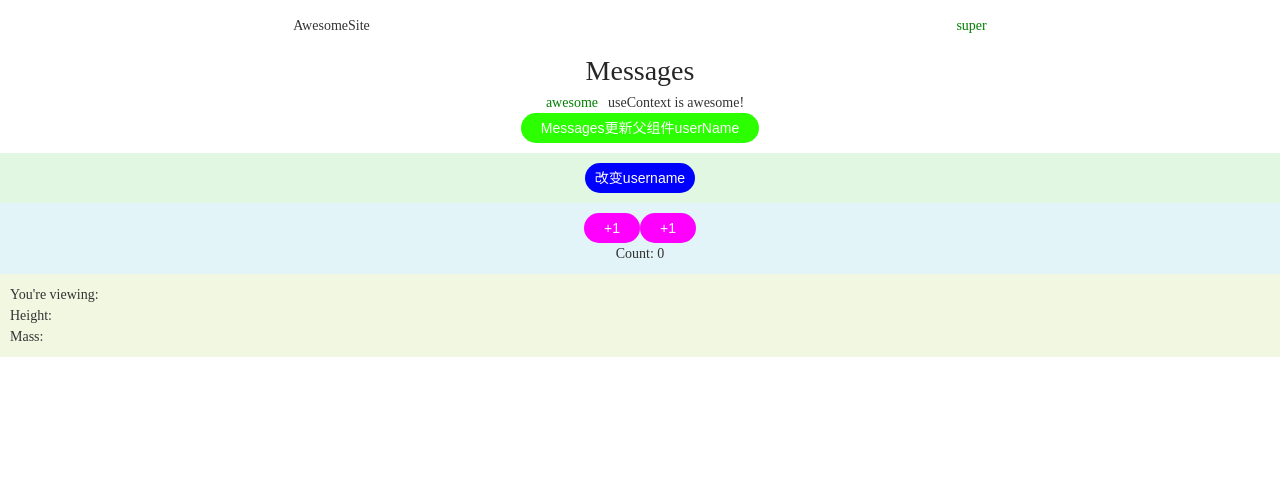
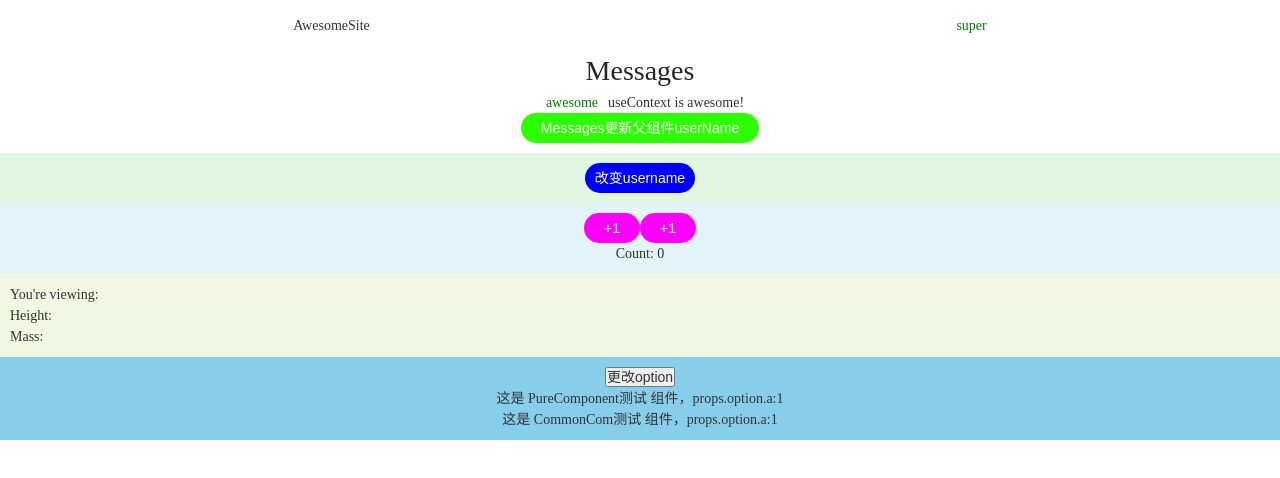
Before and after one commit to MusicTen/react-h5, a React (Create React App) app: page /hooks in a window 1280 px wide. Shown: the top 478 px of the page. Built offline with nearby package versions, Linux system fonts and the light colour scheme; no server answers.

Commit message:
test: 💍 PureComponent

```diff
--- /dev/null
+++ b/src/pages/HooksDemo/CommonCom.js
@@ -0,0 +1,19 @@
+import React from 'react'
+
+export default class CommonCom extends React.Component {
+  // shouldComponentUpdate(nextProps, nextState) {
+  //   if (this.props.option === nextProps.option) {
+  //     return false
+  //   } else {
+  //     return true
+  //   }
+  // }
+  /*
+    在React Component的生命周期中，有一个shouldComponentUpdate方法。这个方法默认返回值是true。
+    这意味着就算没有改变组件的props或者state，也会导致组件的重绘。这就经常导致组件因为不相关数据的改变导致重绘，这极大的降低了React的渲染效率。
+  */
+  render() {
+    // console.log('CommonCom render', this.props)
+    return <div>这是 CommonCom测试 组件，props.option.a:{this.props.option.a}</div>
+  }
+}
--- /dev/null
+++ b/src/pages/HooksDemo/PureCom.js
@@ -0,0 +1,15 @@
+import React from 'react'
+
+export default class PureCom extends React.PureComponent {
+  render() {
+    // console.log('PureComponent render', this.props)
+    return <div>这是 PureComponent测试 组件，props.option.a:{this.props.option.a}</div>
+  }
+}
+/*
+  React创建了PureComponent组件创建了默认的shouldComponentUpdate行为。
+  这个默认的shouldComponentUpdate行为会一一比较props和state中所有的属性，只有当其中任意一项发生改变是，才会进行重绘。
+  需要注意的是，PureComponent使用 浅比较 判断组件是否需要重绘
+  如果对象包含复杂的数据结构，它可能会因深层的数据不一样而产生错误的判断（表现为对象深层的数据已改变视图却没有更新）
+  为了避免出现这种问题，推荐使用immutable.js （持久化数据结构）
+*/
--- a/src/pages/HooksDemo/index.js
+++ b/src/pages/HooksDemo/index.js
@@ -18,10 +18,14 @@ import React, { useState, useReducer, useEffect } from 'react'
 
 import Navbar from './Navbar'
 import Messages from './Messages'
+import PureCom from './PureCom'
+import CommonCom from './CommonCom'
 
 import './index.scss'
 
 import AppContext from './context'
+
+let option = {a: 1}
 
 export default function HooksDemo() {
   /*
@@ -66,6 +70,14 @@ export default function HooksDemo() {
       })
   }, [personId])
 
+  // const [option, setOption] = useState({a: 1})
+  // function handleOption() {
+  //   setOption({a: '1'})
+  // }
+  function handleOption() {
+    option = {a: 2}
+    console.log(234, option)
+  }
   return (
     /*
       AppContext.Provider提供了一个 Context 对象，这个对象可以被子组件共享
@@ -94,6 +106,11 @@ export default function HooksDemo() {
           <p>Height: {person.height}</p>
           <p>Mass: {person.mass}</p>
         </div>
+        <div style={{backgroundColor: "skyblue", textAlign: 'center', padding: '10px 0'}}>
+          <button onClick={() => { handleOption() }}>更改option</button>
+          <PureCom option={option} />
+          <CommonCom option={option} />
+        </div>
       </div>
     </AppContext.Provider>
   )
```
